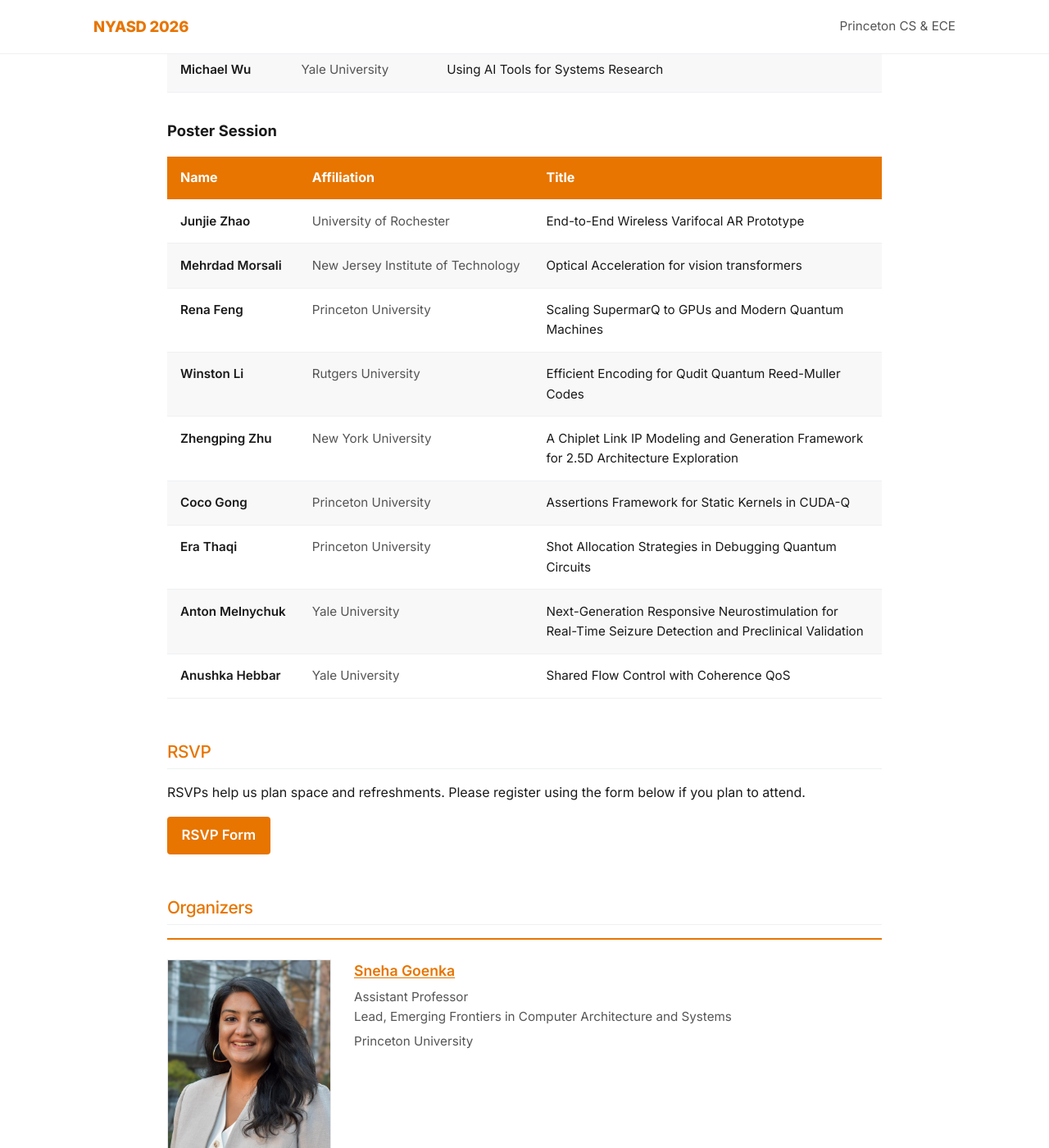
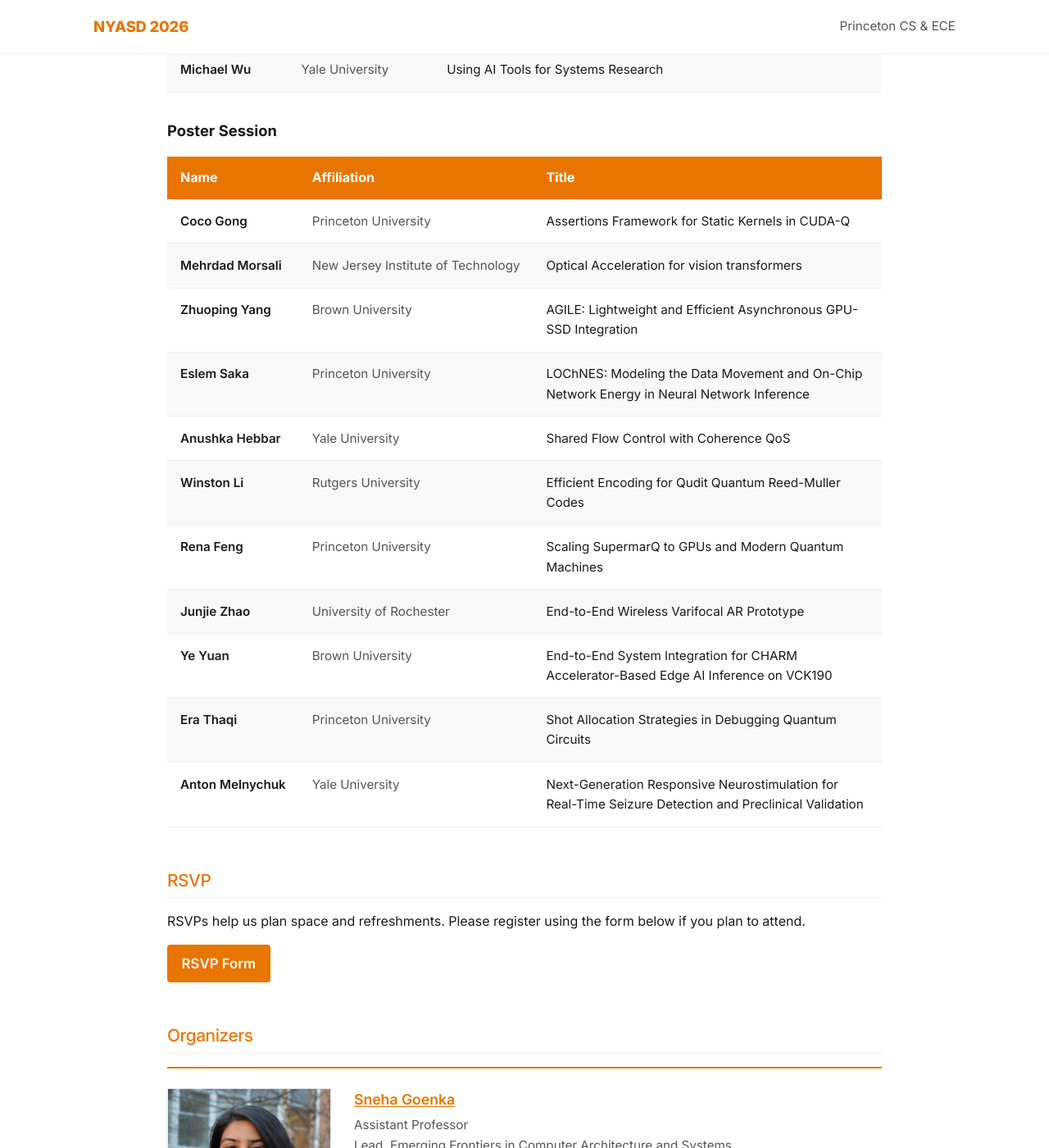
Before and after one commit to princetoncomputerarch/princetoncomputerarch.github.io, a Jekyll site: the page built from index.html, in a window 1280 px wide and 1400 px high, scrolled down 3258 px. Shown: the whole window at 82% size. Built offline with Jekyll 4.4.1, drawn with Linux system fonts in a browser that asks for light colours.

Commit message:
Update student presenters and their affiliations

```diff
--- a/_data/students.yml
+++ b/_data/students.yml
@@ -58,30 +58,36 @@ sessions:
 
   - title: "Poster Session"
     presenters:
+      - name: "Coco Gong"
+        affiliation: "Princeton University"
+        title: "Assertions Framework for Static Kernels in CUDA-Q"
+      - name: "Mehrdad Morsali"
+        affiliation: "New Jersey Institute of Technology"
+        title: "Optical Acceleration for vision transformers"
+      - name: "Zhuoping Yang"
+        affiliation: "Brown University"
+        title: "AGILE: Lightweight and Efficient Asynchronous GPU-SSD Integration"
+      - name: "Eslem Saka"
+        affiliation: "Princeton University"
+        title: "LOChNES: Modeling the Data Movement and On-Chip Network Energy in Neural Network Inference"
+      - name: "Anushka Hebbar"
+        affiliation: "Yale University "
+        title: "Shared Flow Control with Coherence QoS"
+      - name: "Winston Li"
+        affiliation: "Rutgers University "
+        title: "Efficient Encoding for Qudit Quantum Reed-Muller Codes"
+      - name: "Rena Feng"
+        affiliation: "Princeton University"
+        title: "Scaling SupermarQ to GPUs and Modern Quantum Machines"
       - name: "Junjie Zhao"
         affiliation: "University of Rochester"
         title: "End-to-End Wireless Varifocal AR Prototype"
-      - name: "Mehrdad Morsali"
-        affiliation: "New Jersey Institute of Technology "
-        title: "Optical Acceleration for vision transformers"
-      - name: "Rena Feng"
-        affiliation: "Princeton University"
-        title: "Scaling SupermarQ to GPUs and Modern Quantum Machines"
-      - name: "Winston Li"
-        affiliation: "Rutgers University "
-        title: "Efficient Encoding for Qudit Quantum Reed-Muller Codes"
-      - name: "Zhengping Zhu"
-        affiliation: "New York University"
-        title: "A Chiplet Link IP Modeling and Generation Framework for 2.5D Architecture Exploration"
-      - name: "Coco Gong"
-        affiliation: "Princeton University"
-        title: "Assertions Framework for Static Kernels in CUDA-Q"
+      - name: "Ye Yuan"
+        affiliation: "Brown University"
+        title: "End-to-End System Integration for CHARM Accelerator-Based Edge AI Inference on VCK190"
       - name: "Era Thaqi"
         affiliation: "Princeton University"
         title: "Shot Allocation Strategies in Debugging Quantum Circuits"
       - name: "Anton Melnychuk"
         affiliation: "Yale University "
         title: "Next-Generation Responsive Neurostimulation for Real-Time Seizure Detection and Preclinical Validation"
-      - name: "Anushka Hebbar"
-        affiliation: "Yale University "
-        title: "Shared Flow Control with Coherence QoS"
```
